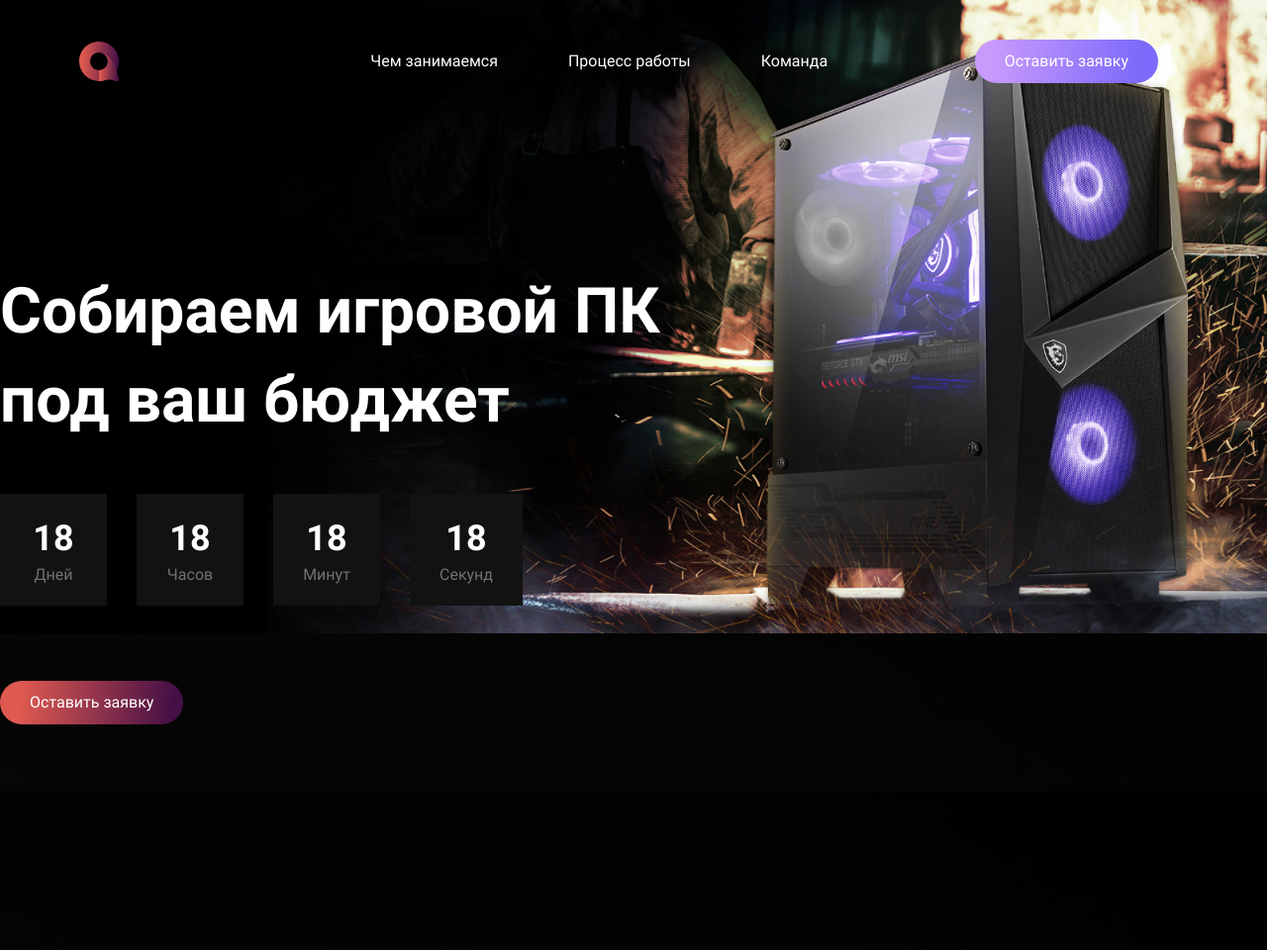
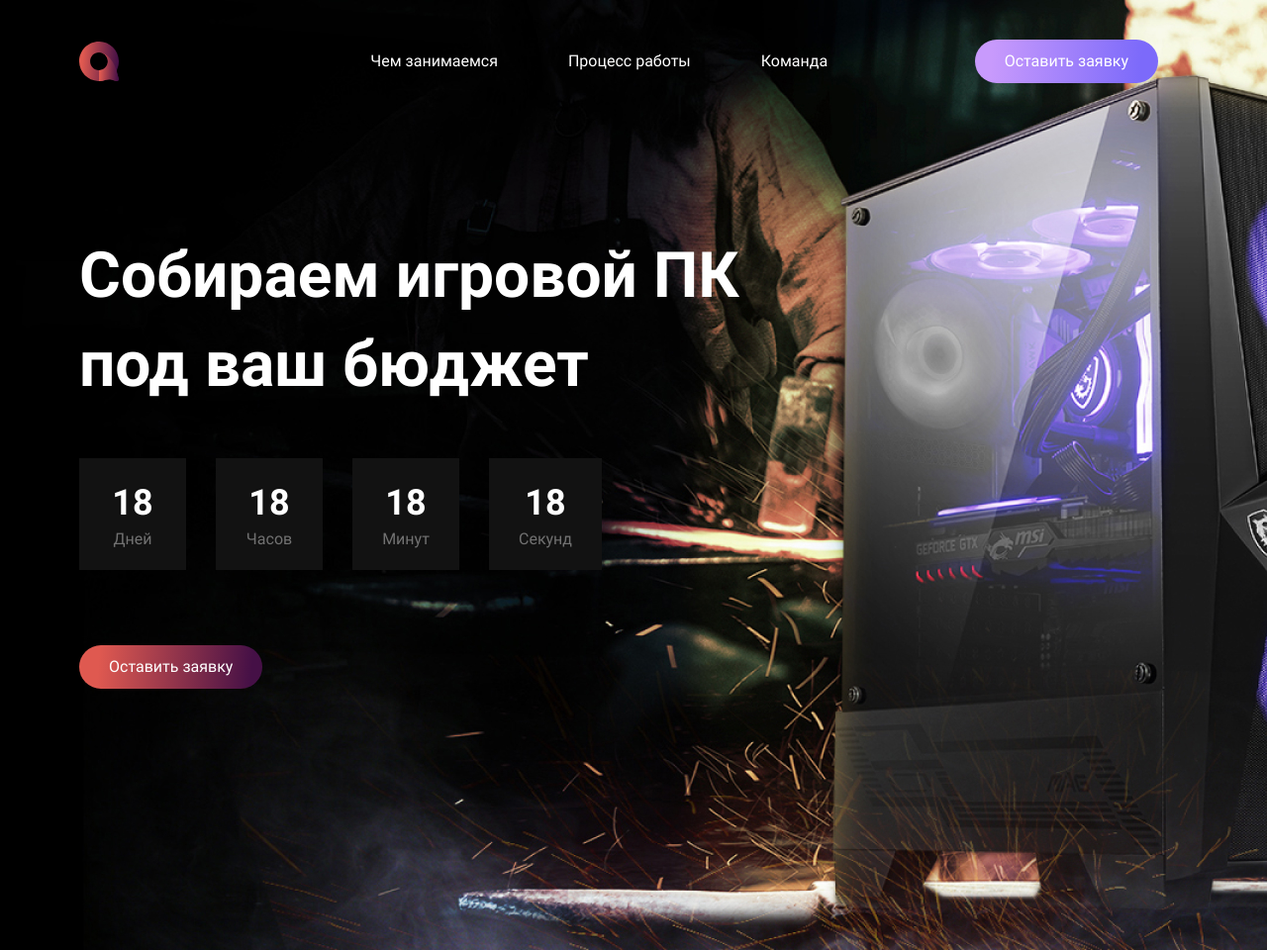
Before and after one commit to Shaktyka/pc_assemb, a plain HTML site: page index.html in a window 1280 px wide. Shown: the top 960 px of the page at 99% size. Drawn offline with Linux system fonts and the light colour scheme.

Commit message:
Исправляет позиционировани хедера и модуля Hero

```diff
--- a/css/style.css
+++ b/css/style.css
@@ -61,7 +61,7 @@ html, body {
 }
 
 .container {
-    width: 130rem;
+    max-width: 130rem;
     margin: 0 auto;
 }
 
@@ -81,6 +81,10 @@ ol, ul {
 h1, h2, h3, h4, h5, h6 {
     margin: 0;
     padding: 0;
+}
+
+p {
+    margin: 0;
 }
 
 a {
@@ -152,15 +156,16 @@ button, input {
 /* Header */
 
 .header {
-    position: absolute;
-    top: 0;
-    left: 50%;
-    transform: translate(-50%, 0);
     width: 100%;
+    max-width: 192rem;
+    min-height: 96rem;
 
+    margin: 0 auto;
     padding: 4rem 11rem 4rem 8rem;
-
-    z-index: 10;
+    background-image: url('../img/main-screen__bgc.jpeg');
+    background-repeat: no-repeat;
+    background-position: center top;
+    background-size: cover;
 }
 
 .header__wrap {
@@ -201,20 +206,7 @@ button, input {
 /* Hero */
 
 .hero {
-    padding-top: 27rem;
-}
-
-.hero .container {
-    position: relative;
-    padding-bottom: 22.8rem;
-    z-index: 2;
-}
-
-.hero__background {
-    position: absolute;
-    top: 0;
-    left: 0;
-    z-index: 1;
+    padding-top: 15rem;
 }
 
 .hero__title {
--- a/index.html
+++ b/index.html
@@ -9,7 +9,9 @@
     <link rel="stylesheet" href="css/style.css">
 </head>
 <body>
+    <!-- Хедер -->
     <header class="header">
+        <!-- Меню в хедере -->
         <div class="header__wrap">
             <a href="#" class="logo header__logo">
                 <img class="logo__img" src="img/logo.svg" alt="Logo">
@@ -33,8 +35,6 @@
                 </a>
             </div>
         </div>
-    </header>
-    <main class="main">
         <!-- Промо-экран -->
         <section class="hero">
             <div class="container">
@@ -63,10 +63,9 @@
                     </a>
                 </div>
             </div>
-            <div class="hero__background">
-                <img src="img/main-screen__bgc.jpeg" alt="Изображение компьютера">
-            </div>
         </section>
+    </header>
+    <main class="main">
         <!-- Чем мы занимаемся -->
         <section class="about">
             <div class="container">
```
Also changed, not shown: 1 other file.
